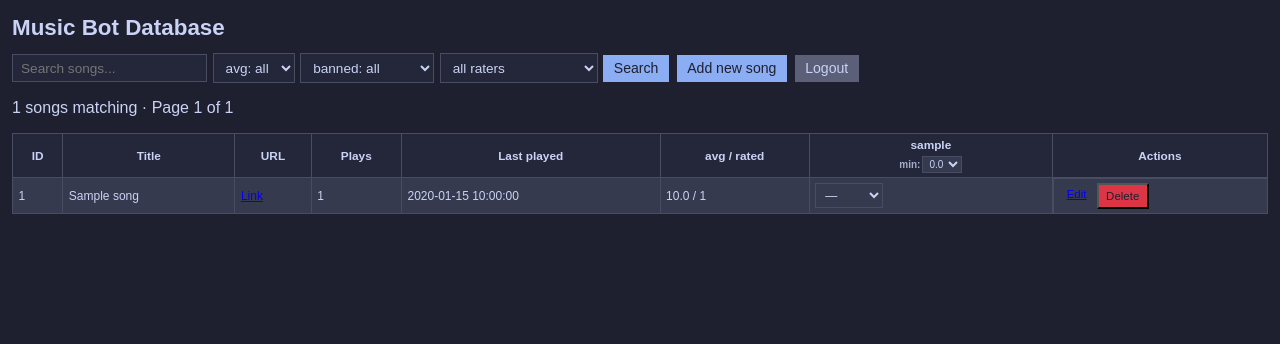
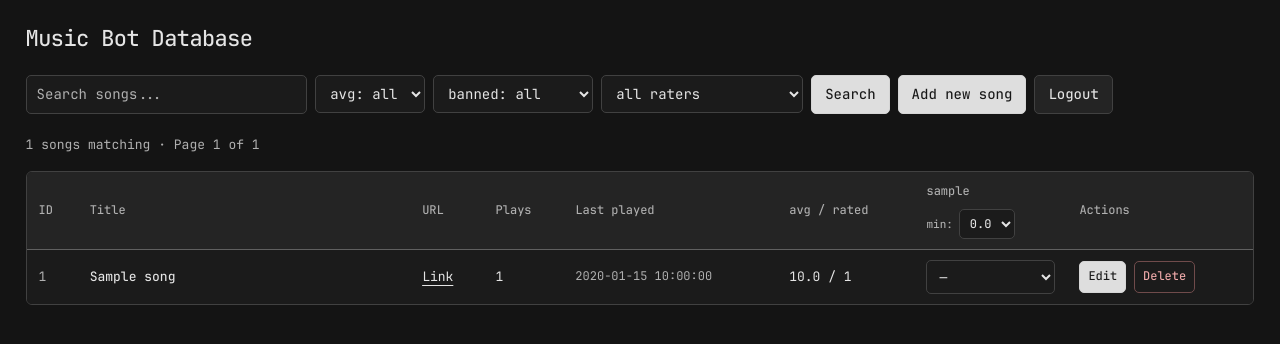
Before and after one commit to haaakez/musicbot-db, a Flask app: page / in a window 1280 px wide. Shown: the top 344 px of the page. Run offline with Flask 3, Linux system fonts and the light colour scheme; the visitor is signed in with stand-in values (Sample User, id 1); tables that the repository leaves empty hold one stand-in row (values such as "Sample post").

Commit message:
Give the dashboard a calmer monochrome theme with JetBrains Mono
Serve the font locally and share the same styling across the library, login and song editor. Improve table spacing, pin titles during scrolling, and make keyboard focus and vetoes easier to see.

```diff
--- /dev/null
+++ b/static/dashboard.css
@@ -0,0 +1,135 @@
+@font-face {
+  font-family: 'JetBrains Mono';
+  src: url('fonts/JetBrainsMono-Regular.woff2') format('woff2');
+  font-style: normal;
+  font-weight: 400;
+  font-display: swap;
+}
+@font-face {
+  font-family: 'JetBrains Mono';
+  src: url('fonts/JetBrainsMono-Medium.woff2') format('woff2');
+  font-style: normal;
+  font-weight: 500;
+  font-display: swap;
+}
+:root {
+  color-scheme: dark;
+  --background: #141414;
+  --surface: #1b1b1b;
+  --raised: #242424;
+  --hover: #2c2c2c;
+  --border: #414141;
+  --text: #e5e5e5;
+  --muted: #b0b0b0;
+  --danger: #f0aaaa;
+}
+* { box-sizing: border-box; }
+body {
+  margin: 0;
+  background: var(--background);
+  color: var(--text);
+  font: 400 14px/1.65 'JetBrains Mono', ui-monospace, monospace;
+  font-variant-numeric: tabular-nums;
+  -webkit-font-smoothing: antialiased;
+}
+body.dashboard { padding: 24px clamp(12px, 2vw, 32px); }
+h1 { margin: 0 0 20px; font-size: 22px; line-height: 1.4; font-weight: 500; letter-spacing: -0.6px; }
+p { margin: 16px 0; }
+a { color: var(--text); text-underline-offset: 4px; }
+a:hover { color: #fff; }
+input, select, button { font: inherit; }
+input, select {
+  min-height: 38px;
+  padding: 7px 10px;
+  color: var(--text);
+  background: var(--surface);
+  border: 1px solid var(--border);
+  border-radius: 5px;
+}
+input:hover, select:hover { border-color: #696969; }
+input::placeholder { color: var(--muted); opacity: 1; }
+button, a.button {
+  display: inline-flex;
+  align-items: center;
+  justify-content: center;
+  min-height: 38px;
+  padding: 7px 13px;
+  border: 1px solid #d5d5d5;
+  border-radius: 5px;
+  background: #dedede;
+  color: #181818;
+  text-decoration: none;
+  font-weight: 500;
+  cursor: pointer;
+}
+button:hover, a.button:hover { background: #f5f5f5; color: #111; }
+a.button.secondary {
+  background: var(--raised);
+  border-color: var(--border);
+  color: var(--text);
+}
+a.button.secondary:hover { background: var(--hover); }
+:where(a, button, input, select):focus-visible { outline: 2px solid #eee; outline-offset: 3px; }
+::selection { background: #d5d5d5; color: #111; }
+.toolbar, .toolbar form { display: flex; flex-wrap: wrap; align-items: center; gap: 8px; }
+.toolbar { margin-bottom: 20px; }
+.toolbar form { margin: 0; }
+.toolbar input[type=text] { width: clamp(180px, 22vw, 340px); }
+.library-summary { color: var(--muted); font-size: 13px; }
+.library-summary a { margin-left: 12px; }
+.table-wrap { overflow: auto; max-height: 75vh; border: 1px solid var(--border); border-radius: 6px; }
+table { width: 100%; min-width: 980px; border-collapse: separate; border-spacing: 0; }
+th, td { padding: 10px 12px; text-align: left; vertical-align: middle; }
+th {
+  position: sticky;
+  top: 0;
+  z-index: 2;
+  background: var(--raised);
+  border-bottom: 1px solid #606060;
+  color: var(--muted);
+  font-size: 12px;
+  font-weight: 500;
+}
+td { background: var(--surface); border-bottom: 1px solid #303030; font-size: 13px; }
+tr:nth-child(even) td { background: #1f1f1f; }
+tbody tr:hover td, tbody tr:focus-within td { background: var(--hover); }
+tbody tr:last-child td { border-bottom: 0; }
+td:first-child { color: var(--muted); }
+th:nth-child(2), td:nth-child(2) { position: sticky; left: 0; min-width: 250px; max-width: 420px; overflow-wrap: anywhere; }
+th:nth-child(2) { z-index: 3; background: var(--raised); }
+td:nth-child(2) { z-index: 1; font-weight: 500; }
+td:nth-child(5) { color: var(--muted); font-size: 12px; }
+.rating-form { margin: 0; }
+.rating-form select { min-width: 68px; width: 100%; padding: 5px 8px; min-height: 34px; }
+.rating-form select[data-score='unrated'] { color: var(--muted); }
+.rating-form select[data-score='3'] { background: #353535; color: #fff; font-weight: 500; }
+.rating-form select[data-score='-1'] { color: var(--danger); }
+.user-name { min-width: 115px; max-width: 160px; overflow-wrap: anywhere; }
+.threshold-form { display: flex; align-items: center; gap: 6px; margin: 7px 0 0; }
+.threshold-form span { color: var(--muted); font-size: 11px; }
+.threshold-form select { min-height: 30px; padding: 3px 6px; font-size: 12px; }
+.action-buttons { white-space: nowrap; }
+.action-buttons form { display: inline; margin: 0; }
+.action-buttons a.button, .action-buttons button { min-height: 32px; font-size: 12px; padding: 5px 8px; }
+.action-buttons .danger { color: var(--danger); background: transparent; border-color: #704b4b; }
+.action-buttons .danger:hover { background: #3b2525; color: #ffd3d3; }
+body.auth { display: grid; place-items: center; min-height: 100vh; padding: 24px; }
+.card, .page { width: 100%; padding: 28px; background: var(--surface); border: 1px solid var(--border); border-radius: 8px; }
+.card { max-width: 420px; }
+.page { max-width: 680px; margin: 40px auto; }
+body.editor { padding: 0 16px; }
+.card label, .page label { display: block; margin: 16px 0 6px; font-size: 13px; color: var(--muted); }
+.card input:not([type=hidden]), .page input:not([type=hidden]) { width: 100%; min-height: 44px; background: var(--background); }
+.card button { width: 100%; margin-top: 24px; }
+.page button { margin-top: 24px; }
+.hint { color: var(--muted); font-size: 12px; }
+.error { color: var(--danger); }
+@media (max-width: 640px) {
+  body.dashboard { padding-top: 16px; }
+  .toolbar form, .toolbar input[type=text] { width: 100%; }
+  .toolbar select { flex: 1; min-width: 140px; }
+  th, td { padding: 8px; }
+  th:nth-child(2), td:nth-child(2) { min-width: 180px; max-width: 240px; }
+  .page { margin: 20px auto; }
+  .card, .page { padding: 20px; }
+}
--- a/templates/index.html
+++ b/templates/index.html
@@ -3,40 +3,16 @@
   <head>
     <meta charset="utf-8">
     <title>Music Bot Database</title>
-    <style>
-      body { font-family: Arial, sans-serif; margin: 0.75rem; background: #1e2030; color: #cad3f5; }
-      .toolbar { display: flex; flex-wrap: wrap; align-items: center; gap: 0.5rem; margin-bottom: 0.75rem; }
-      .toolbar form { margin: 0; display: flex; flex-wrap: wrap; gap: 0.35rem; align-items: center; }
-      .toolbar input[type=text], .toolbar select { padding: 0.35rem 0.5rem; border: 1px solid #494d64; border-radius: 0; background: #24273a; color: #cad3f5; font-size: 0.85rem; }
-      .toolbar input[type=text] { min-width: 10rem; }
-      .toolbar button, .toolbar a.button { padding: 0.35rem 0.65rem; border-radius: 0; text-decoration: none; border: none; background: #8aadf4; color: #1e2030; cursor: pointer; font-size: 0.88rem; }
-      .toolbar a.button.secondary { background: #5b6078; color: #cad3f5; }
-      .toolbar button:hover, .toolbar a.button:hover { opacity: 0.92; }
-      .table-wrap { overflow-x: auto; }
-      table { width: 100%; border-collapse: collapse; margin-bottom: 1rem; min-width: 36rem; }
-      th, td { padding: 0.25rem 0.35rem; border: 1px solid #494d64; vertical-align: middle; }
-      th { position: sticky; top: 0; background: #24273a; color: #cad3f5; font-size: 0.74rem; text-align: center; white-space: normal; word-break: break-word; }
-      td { background: #363a4f; color: #cad3f5; font-size: 0.75rem; }
-      tr:nth-child(even) td { background: #24273a; }
-      .rating-form { margin: 0; }
-      .rating-form select { width: 100%; min-width: 3.8rem; max-width: 4.2rem; padding: 0.22rem 0.3rem; border: 1px solid #494d64; border-radius: 0; background: #363a4f; color: #cad3f5; font-size: 0.75rem; }
-      .rating-form select:focus { outline: 1px solid #8aadf4; }
-      .action-buttons { display: flex; gap: 0.2rem; flex-wrap: wrap; }
-      .action-buttons a.button, .action-buttons button { font-size: 0.72rem; padding: 0.3rem 0.45rem; border-radius: 0; }
-      .action-buttons button { background: #ed8796; color: #1e2030; }
-      .user-name { min-width: 6.5rem; max-width: 7.5rem; overflow: visible; text-overflow: clip; white-space: normal; }
-      .threshold-form { margin: 4px 0 0 0; display: flex; align-items: center; justify-content: center; gap: 2px; }
-      .threshold-form select { font-size: 10px; padding: 1px 2px; background: #363a4f; color: #cad3f5; border: 1px solid #494d64; border-radius: 0; }
-      body, input, select, button { font-family: Arial, sans-serif; }
-      h1 { font-size: 1.4rem; margin-bottom: 0.75rem; }
-    </style>
+    <meta name="viewport" content="width=device-width, initial-scale=1">
+    <link rel="preload" href="{{ url_for('static', filename='fonts/JetBrainsMono-Regular.woff2') }}" as="font" type="font/woff2" crossorigin>
+    <link rel="stylesheet" href="{{ url_for('static', filename='dashboard.css') }}">
   </head>
-  <body>
+  <body class="dashboard">
     <h1>Music Bot Database</h1>
     <div class="toolbar">
       <form method="get" action="{{ url_for('index') }}">
-        <input type="text" name="q" placeholder="Search songs..." value="{{ search_query }}">
-        <select name="avg_filter">
+        <input type="text" name="q" aria-label="Search songs" placeholder="Search songs..." value="{{ search_query }}">
+        <select aria-label="Average rating" name="avg_filter">
           <option value="all" {% if avg_filter == 'all' %}selected{% endif %}>avg: all</option>
           <option value=">=1" {% if avg_filter == '>=1' %}selected{% endif %}>>= 1</option>
           <option value=">=2" {% if avg_filter == '>=2' %}selected{% endif %}>>= 2</option>
@@ -45,12 +21,12 @@
           <option value="=2" {% if avg_filter == '=2' %}selected{% endif %}>= 2</option>
           <option value="=3" {% if avg_filter == '=3' %}selected{% endif %}>= 3</option>
         </select>
-        <select name="banned_filter">
+        <select aria-label="Veto filter" name="banned_filter">
           <option value="all" {% if banned_filter == 'all' %}selected{% endif %}>banned: all</option>
           <option value="banned" {% if banned_filter == 'banned' %}selected{% endif %}>banned only</option>
           <option value="not_banned" {% if banned_filter == 'not_banned' %}selected{% endif %}>exclude banned</option>
         </select>
-        <select name="not_rated_by">
+        <select aria-label="Unrated by person" name="not_rated_by">
           <option value="all" {% if not_rated_by == 'all' %}selected{% endif %}>all raters</option>
           {% for rater in known_raters %}
             <option value="{{ rater.value }}" {% if not_rated_by == rater.value %}selected{% endif %}>not rated by {{ rater.display }}</option>
@@ -64,7 +40,7 @@
     {% if not known_raters %}
       <p>No raters yet. Use the Discord rating command first to populate the grid.</p>
     {% endif %}
-    <p>{{ total }} songs matching · Page {{ page }} of {{ pages }}
+    <p class="library-summary">{{ total }} songs matching · Page {{ page }} of {{ pages }}
       {% if page > 1 %}<a href="{{ page_url(page - 1) }}">Previous</a>{% endif %}
       {% if page < pages %}<a href="{{ page_url(page + 1) }}">Next</a>{% endif %}
     </p>
@@ -84,8 +60,8 @@
               <form class="threshold-form" action="{{ url_for('update_threshold', user_id=rater.user_id) }}" method="post">
               <input type="hidden" name="csrf_token" value="{{ csrf_token() }}">
               <input type="hidden" name="filters" value="{{ request.query_string.decode() }}">
-                <span style="font-size: 10px; color: #a5adcb;">min:</span>
-                <select name="min_rating" onchange="this.form.submit()">
+                <span>min:</span>
+                <select aria-label="Minimum rating for {{ rater.display }}" name="min_rating" onchange="this.form.submit()">
                   {% set current_val = user_thresholds.get(rater.user_id, 0.0) %}
                   <option value="0.0" {% if current_val == 0.0 %}selected{% endif %}>0.0</option>
                   <option value="0.5" {% if current_val == 0.5 %}selected{% endif %}>0.5</option>
@@ -119,7 +95,7 @@
               <input type="hidden" name="filters" value="{{ request.query_string.decode() }}">
               <input type="hidden" name="q" value="{{ search_query }}">
               <input type="hidden" name="rater" value="{{ rater.value }}">
-              <select name="score" onchange="this.form.submit()">
+              <select name="score" data-score="{{ current_score if current_score is not none else 'unrated' }}" aria-label="Rating by {{ rater.display }} for {{ song.title }}" onchange="this.form.submit()">
                 <option value="unrated" {% if current_score is none %}selected{% endif %}>—</option>
                 <option value="3" {% if current_score == 3 %}selected{% endif %}>3</option>
                 <option value="2" {% if current_score == 2 %}selected{% endif %}>2</option>
@@ -135,7 +111,7 @@
             <form action="{{ url_for('delete_song', song_id=song.song_id) }}" method="post">
               <input type="hidden" name="csrf_token" value="{{ csrf_token() }}">
               <input type="hidden" name="filters" value="{{ request.query_string.decode() }}">
-              <button type="submit" class="button" style="background:#dc3545;">Delete</button>
+              <button type="submit" class="button danger">Delete</button>
             </form>
           </td>
         </tr>
```
Also changed, not shown: static/fonts/OFL.txt (added, +93 -0 lines), templates/login.html (+4 -12 lines), templates/song_form.html (+6 -11 lines), static/fonts/JetBrainsMono-Medium.woff2 (added), static/fonts/JetBrainsMono-Regular.woff2 (added).
